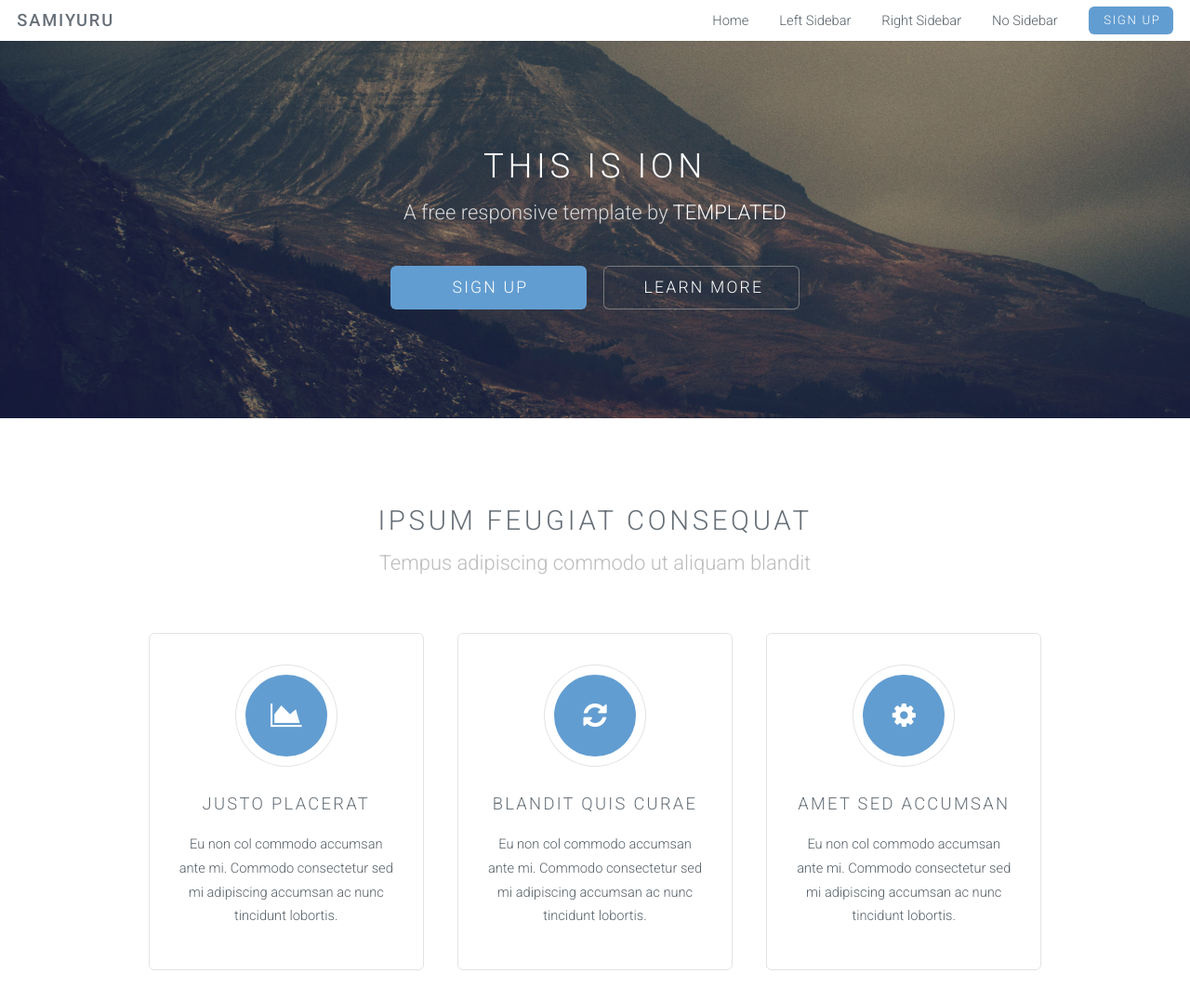
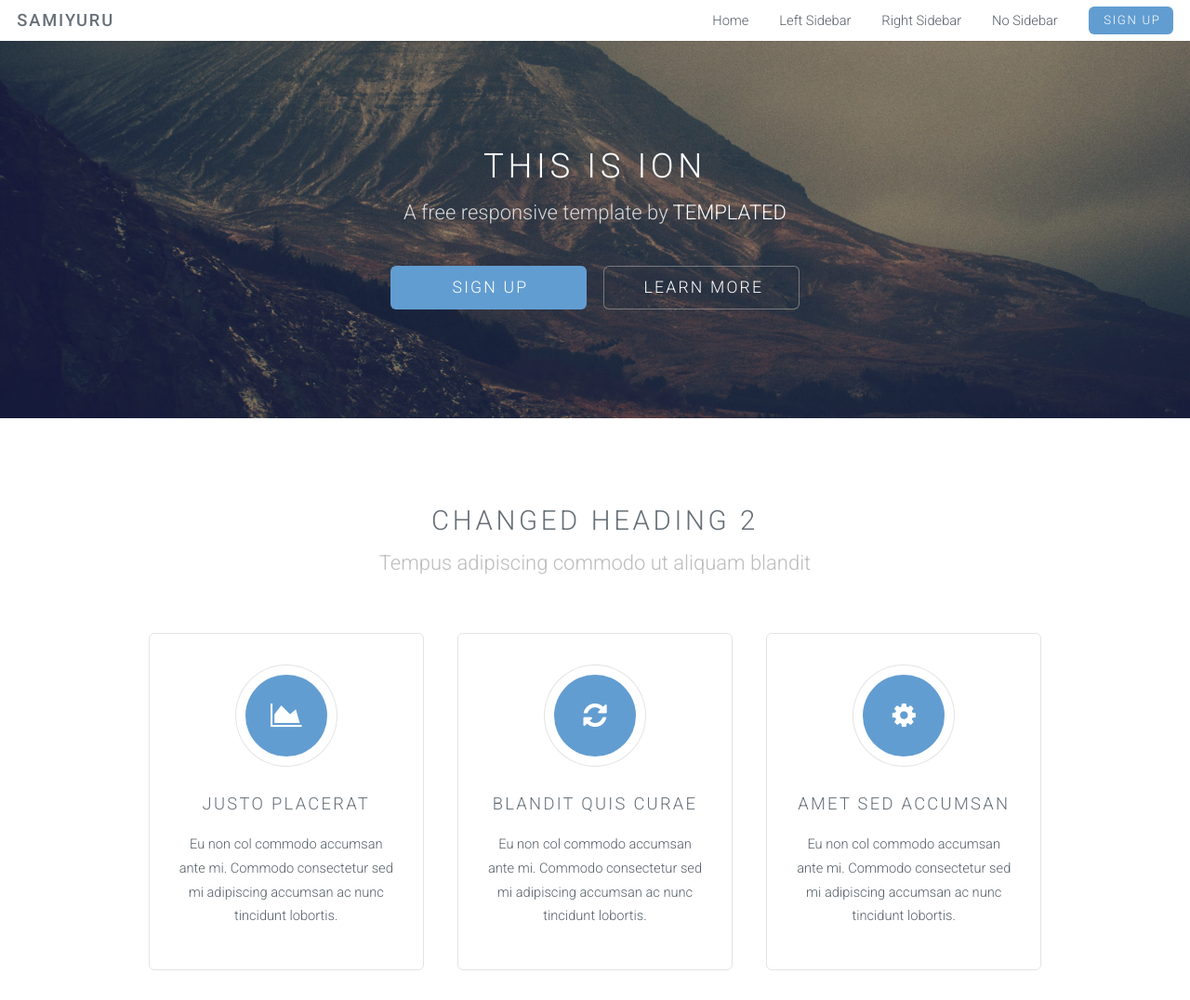
Before and after one commit to mekhalajayalath/demo1, a plain HTML site: page index.html in a window 1280 px wide. Shown: the top 1076 px of the page at 93% size. Drawn offline with Linux system fonts and the light colour scheme.

Commit message:
h2 chaged

```diff
--- a/index.html
+++ b/index.html
@@ -52,7 +52,7 @@
 		<!-- One -->
 			<section id="one" class="wrapper style1">
 				<header class="major">
-					<h2>Ipsum feugiat consequat</h2>
+					<h2>changed heading 2</h2>
 					<p>Tempus adipiscing commodo ut aliquam blandit</p>
 				</header>
 				<div class="container">
```
